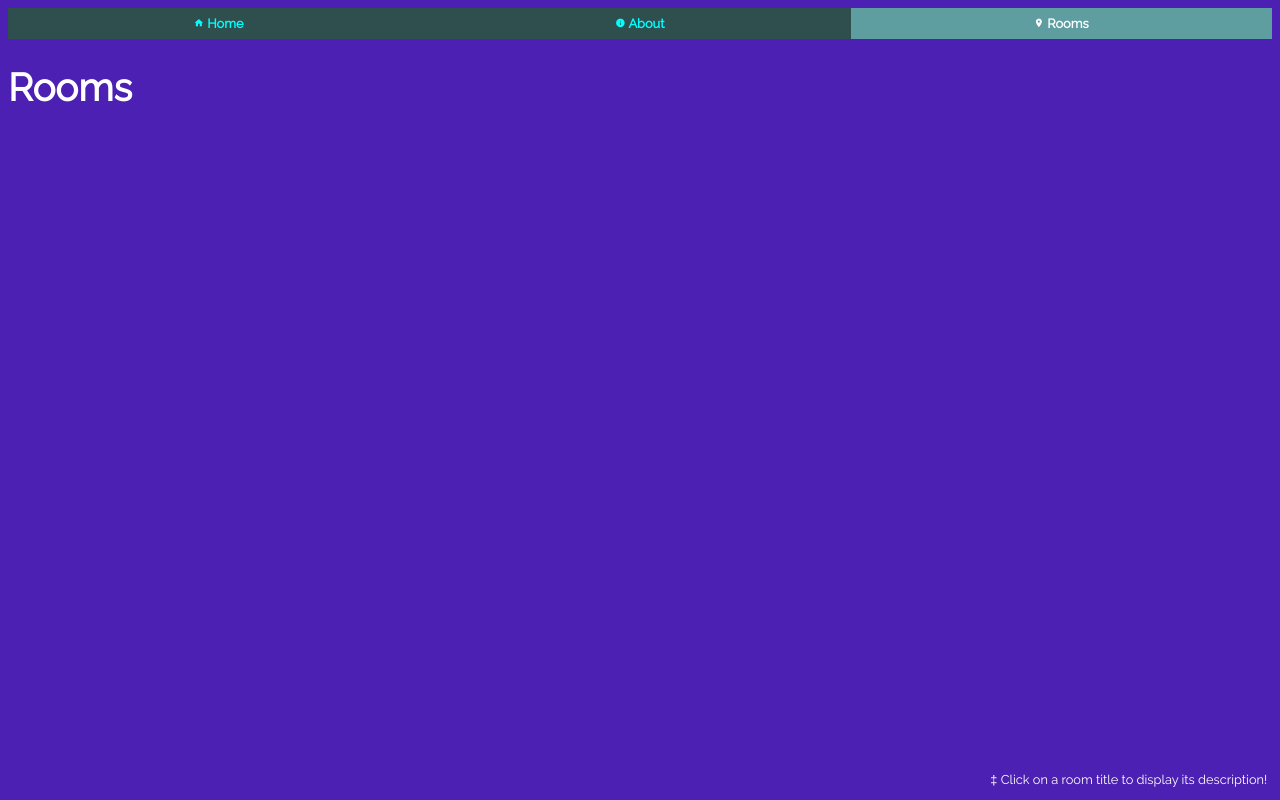
After one commit to hkeward/marlos_website, a web app: page /rooms.html in a window 1280 px wide. The commit adds this page. Run offline with its HTML, style and script files only (its server is not run), Linux system fonts and the light colour scheme; data that the repository does not hold is empty.

Commit message:
Add initial styles

```diff
--- a/marlos/src/main/webapp/get_rooms.js
+++ b/marlos/src/main/webapp/get_rooms.js
@@ -1,5 +1,9 @@
+function toggle() {
+    var room_description = document.getElementById('description');
+    room_description.style.display = room_description.style.display === 'none' ? '' : 'none';
+}
+
 var request = new XMLHttpRequest();
-console.log('test');
 
 
 request.open('GET', 'rest/rooms/first_room', true);
@@ -10,16 +14,29 @@ request.onload = function() {
     console.log(data);
 
     if (request.status >= 200 && request.status < 400) {
-        const card = document.createElement('div');
-        card.setAttribute('class', 'card');
+        const room_name = document.createElement('div');
+        room_name.setAttribute('class', 'room_name');
+        room_name.setAttribute('onclick', 'toggle();');
 
         const h1 = document.createElement('h1');
         h1.textContent = data.roomName;
 
-        container.appendChild(card);
-        card.appendChild(h1)
+
+        container.appendChild(room_name);
+        room_name.appendChild(h1);
+
+
+        const description = document.createElement('div');
+        description.setAttribute('id', 'description');
+        description.setAttribute('style', 'display: none');
+
+        const p = document.createElement('p');
+        p.textContent = data.description;
+
+        container.appendChild(description);
+        description.appendChild(p);
     } else {
-        console.log('error')
+        console.log('error');
     }
 };
 
--- /dev/null
+++ b/marlos/src/main/webapp/rooms.html
@@ -0,0 +1,25 @@
+<!DOCTYPE html>
+<html lang="en">
+<head>
+    <meta charset="UTF-8">
+    <title>Marlos D&D Resources - Rooms</title>
+    <link rel="stylesheet" href="./styles.css">
+    <link href="https://fonts.googleapis.com/css?family=Raleway" rel="stylesheet">
+    <link href="https://fonts.googleapis.com/icon?family=Material+Icons" rel="stylesheet">
+    <link rel="stylesheet" href="https://cdnjs.cloudflare.com/ajax/libs/font-awesome/4.7.0/css/font-awesome.min.css">
+</head>
+<body>
+<ul class="navbar">
+    <li class="navbar"><a class="navbar" href="./index.html"><i class="material-icons" style="font-size: 80%">home</i>  Home</a></li>
+    <li class="navbar"><a class="navbar" href="./about.html"><i class="material-icons" style="font-size: 80%;">info</i> About</a></li>
+    <li class="navbar active"><a class="navbar" href=""><i class="material-icons" style="font-size: 80%">room</i> Rooms</a></li>
+</ul>
+
+<h1 class="subtitle">Rooms</h1>
+<div id="root"></div>
+<div style="position: fixed; bottom: 0; right: 1%;">
+    <p>‡ Click on a room title to display its description!</p>
+</div>
+<script src="get_rooms.js"></script>
+</body>
+</html>
--- a/marlos/src/main/webapp/styles.css
+++ b/marlos/src/main/webapp/styles.css
@@ -1,5 +1,77 @@
- /* Make forms line up */
-form { display: table;      }
-p.form     { display: table-row;  }
-label { display: table-cell; }
-input { display: table-cell; }
+ul.navbar {
+    list-style-type: none;
+    margin: 0;
+    padding: 0;
+    overflow: hidden;
+    background-color: darkslategrey;
+    color: aliceblue;
+}
+
+li.navbar {
+    float: left;
+    width: 33.33%;
+    font-weight: bold;
+}
+
+a.navbar {
+    display: block;
+    padding: 8px 16px;
+    text-decoration: none;
+    text-align: center;
+}
+a {
+    color: cyan;
+}
+a:hover {
+    color: cyan;
+}
+
+a:visited {
+    color: cyan;
+}
+
+a:active {
+    color: cyan;
+}
+
+li.navbar a:hover {
+    background-color: cadetblue;
+    color: aliceblue;
+}
+
+li.navbar a:visited {
+    color: white;
+}
+
+li.active {
+    background-color: cadetblue;
+    color: aliceblue;
+}
+
+li.visited {
+    color: aliceblue;
+}
+
+body {
+    font-family: 'Raleway', sans-serif;
+    background-color: #4c20b2;
+    color: white;
+    font-size: 1vw;
+}
+
+h1.title {
+    font-size: 5.5vw;
+}
+
+h1.subtitle {
+    font-size: 3vw;
+}
+
+#description {
+    white-space: pre-wrap;
+}
+
+.fa {
+    float: left;
+    padding: 10px;
+}
```
Also changed, not shown: marlos/src/main/webapp/about.html (added, +32 -0 lines), marlos/src/main/webapp/index.html (+29 -5 lines).
